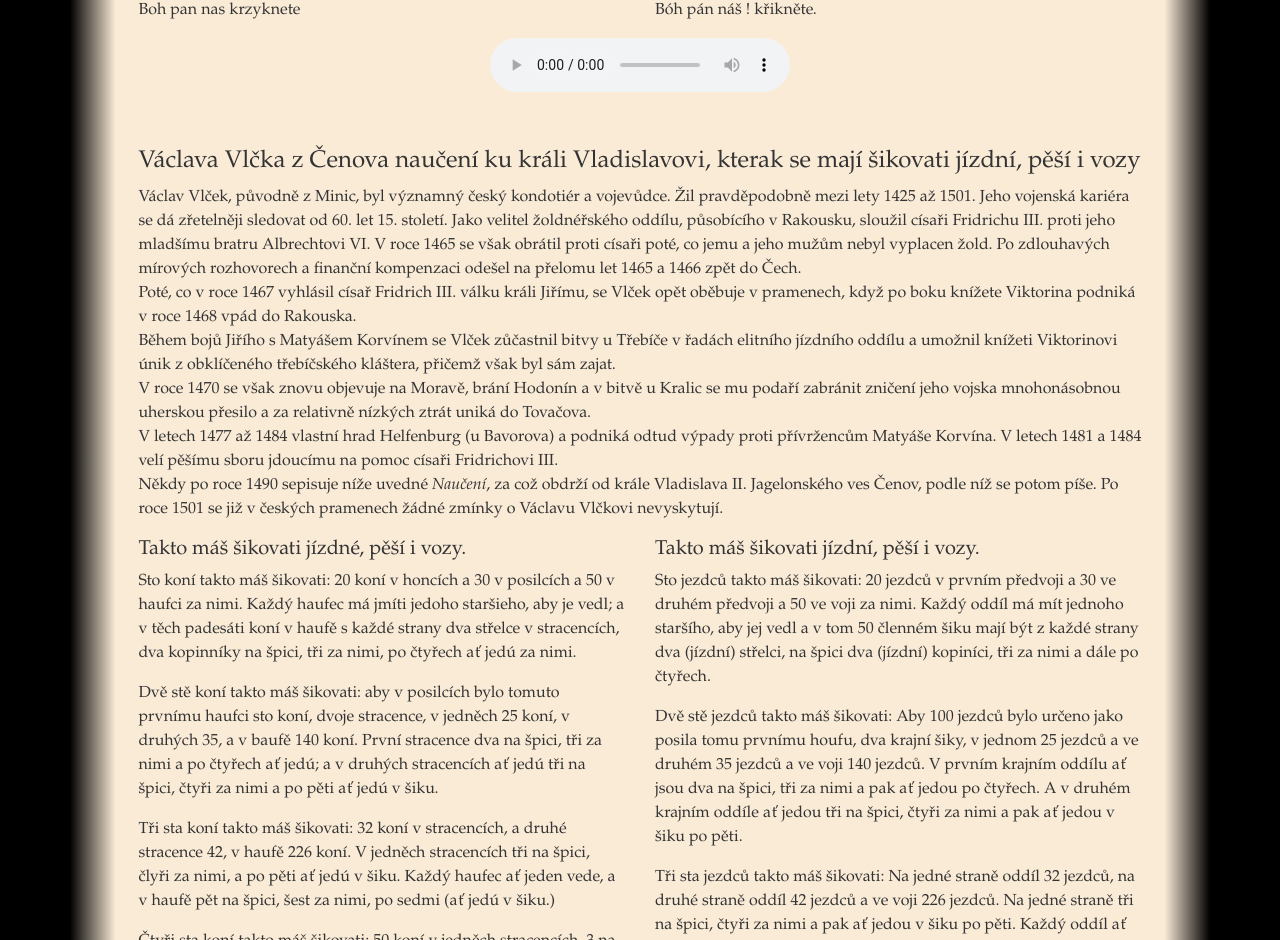
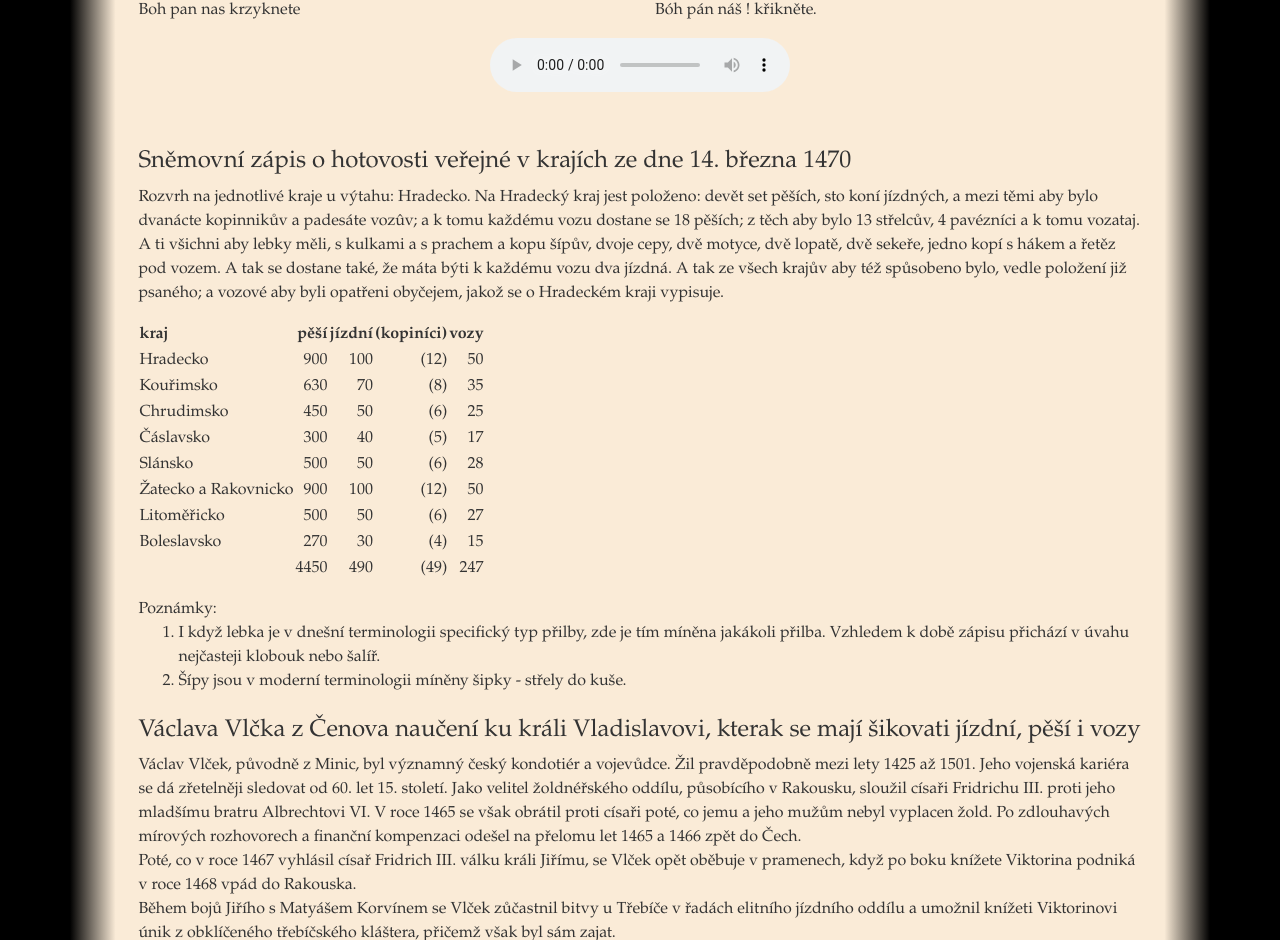
Before and after one commit to claryaldringen/tyrovsti.cz, a Next.js app: page /ceske-vojenske-rady-a-spisy in a window 1280 px wide. Shown: the part 2333-3273 px from the top of the page. Built offline with nearby package versions, Linux system fonts and the light colour scheme.

Commit message:
Sněmovní zápis

```diff
--- /dev/null
+++ b/components/Articles/SnemovniZapisOHotovostiVerejne.js
@@ -0,0 +1,117 @@
+import { Col, Row } from 'reactstrap'
+import React from 'react'
+
+export const SnemovniZapisOHotovostiVerejne = () => (
+  <>
+    <Row id="ktoz-jsu-bozi-bojovnici">
+      <Col>
+        <h4>
+          Sněmovní zápis o hotovosti veřejné v krajích ze dne 14. března 1470
+        </h4>
+        <p>
+          Rozvrh na jednotlivé kraje u výtahu: Hradecko. Na Hradecký kraj jest
+          položeno: devět set pěších, sto koní jízdných, a mezi těmi aby bylo
+          dvanácte kopinnikův a padesáte vozûv; a k tomu každému vozu dostane se
+          18 pěších; z těch aby bylo 13 střelcův, 4 pavézníci a k tomu vozataj.
+          A ti všichni aby lebky měli, s kulkami a s prachem a kopu šípův, dvoje
+          cepy, dvě motyce, dvě lopatě, dvě sekeře, jedno kopí s hákem a řetěz
+          pod vozem. A tak se dostane také, že máta býti k každému vozu dva
+          jízdná. A tak ze všech krajův aby též spůsobeno bylo, vedle položení
+          již psaného; a vozové aby byli opatřeni obyčejem, jakož se o Hradeckém
+          kraji vypisuje.
+        </p>
+        <p>
+          <table>
+            <thead>
+              <tr>
+                <th>kraj</th>
+                <th className="text-right">pěší</th>
+                <th className="text-right">jízdní</th>
+                <th className="text-right">(kopiníci)</th>
+                <th className="text-right">vozy</th>
+              </tr>
+            </thead>
+            <tbody>
+              <tr>
+                <td>Hradecko</td>
+                <td className="text-right">900</td>
+                <td className="text-right">100</td>
+                <td className="text-right">(12)</td>
+                <td className="text-right">50</td>
+              </tr>
+              <tr>
+                <td>Kouřimsko</td>
+                <td className="text-right">630</td>
+                <td className="text-right">70</td>
+                <td className="text-right">(8)</td>
+                <td className="text-right">35</td>
+              </tr>
+              <tr>
+                <td>Chrudimsko</td>
+                <td className="text-right">450</td>
+                <td className="text-right">50</td>
+                <td className="text-right">(6)</td>
+                <td className="text-right">25</td>
+              </tr>
+              <tr>
+                <td>Čáslavsko</td>
+                <td className="text-right">300</td>
+                <td className="text-right">40</td>
+                <td className="text-right">(5)</td>
+                <td className="text-right">17</td>
+              </tr>
+              <tr>
+                <td>Slánsko</td>
+                <td className="text-right">500</td>
+                <td className="text-right">50</td>
+                <td className="text-right">(6)</td>
+                <td className="text-right">28</td>
+              </tr>
+              <tr>
+                <td>Žatecko a Rakovnicko</td>
+                <td className="text-right">900</td>
+                <td className="text-right">100</td>
+                <td className="text-right">(12)</td>
+                <td className="text-right">50</td>
+              </tr>
+              <tr>
+                <td>Litoměřicko</td>
+                <td className="text-right">500</td>
+                <td className="text-right">50</td>
+                <td className="text-right">(6)</td>
+                <td className="text-right">27</td>
+              </tr>
+              <tr>
+                <td>Boleslavsko</td>
+                <td className="text-right">270</td>
+                <td className="text-right">30</td>
+                <td className="text-right">(4)</td>
+                <td className="text-right">15</td>
+              </tr>
+              <tr>
+                <td>&nbsp;</td>
+                <td className="text-right">4450</td>
+                <td className="text-right">490</td>
+                <td className="text-right">(49)</td>
+                <td className="text-right">247</td>
+              </tr>
+            </tbody>
+          </table>
+        </p>
+        <p>
+          Poznámky:
+          <ol>
+            <li>
+              I když lebka je v dnešní terminologii specifický typ přilby, zde
+              je tím míněna jakákoli přilba. Vzhledem k době zápisu přichází v
+              úvahu nejčasteji klobouk nebo šalíř.
+            </li>
+            <li>
+              Šípy jsou v moderní terminologii míněny šipky - střely do kuše.
+            </li>
+          </ol>
+        </p>
+      </Col>
+    </Row>
+  </>
+)
--- a/pages/ceske-vojenske-rady-a-spisy.js
+++ b/pages/ceske-vojenske-rady-a-spisy.js
@@ -4,6 +4,7 @@ import { Col, Container, Row } from 'reactstrap'
 import Head from 'next/head'
 import { KtozJsuBoziBojovnici } from '../components/Articles/KtozJsuBoziBojovnici'
 import { NauceniKuKraliVladislavovi } from '../components/Articles/NauceniKuKraliVladislavovi'
+import { SnemovniZapisOHotovostiVerejne } from '../components/Articles/SnemovniZapisOHotovostiVerejne'
 
 const Page = () => {
   return (
@@ -18,6 +19,7 @@ const Page = () => {
         <Row>
           <Col className="text">
             <KtozJsuBoziBojovnici />
+            <SnemovniZapisOHotovostiVerejne />
             <NauceniKuKraliVladislavovi />
             <Row>
               <Col>
```
